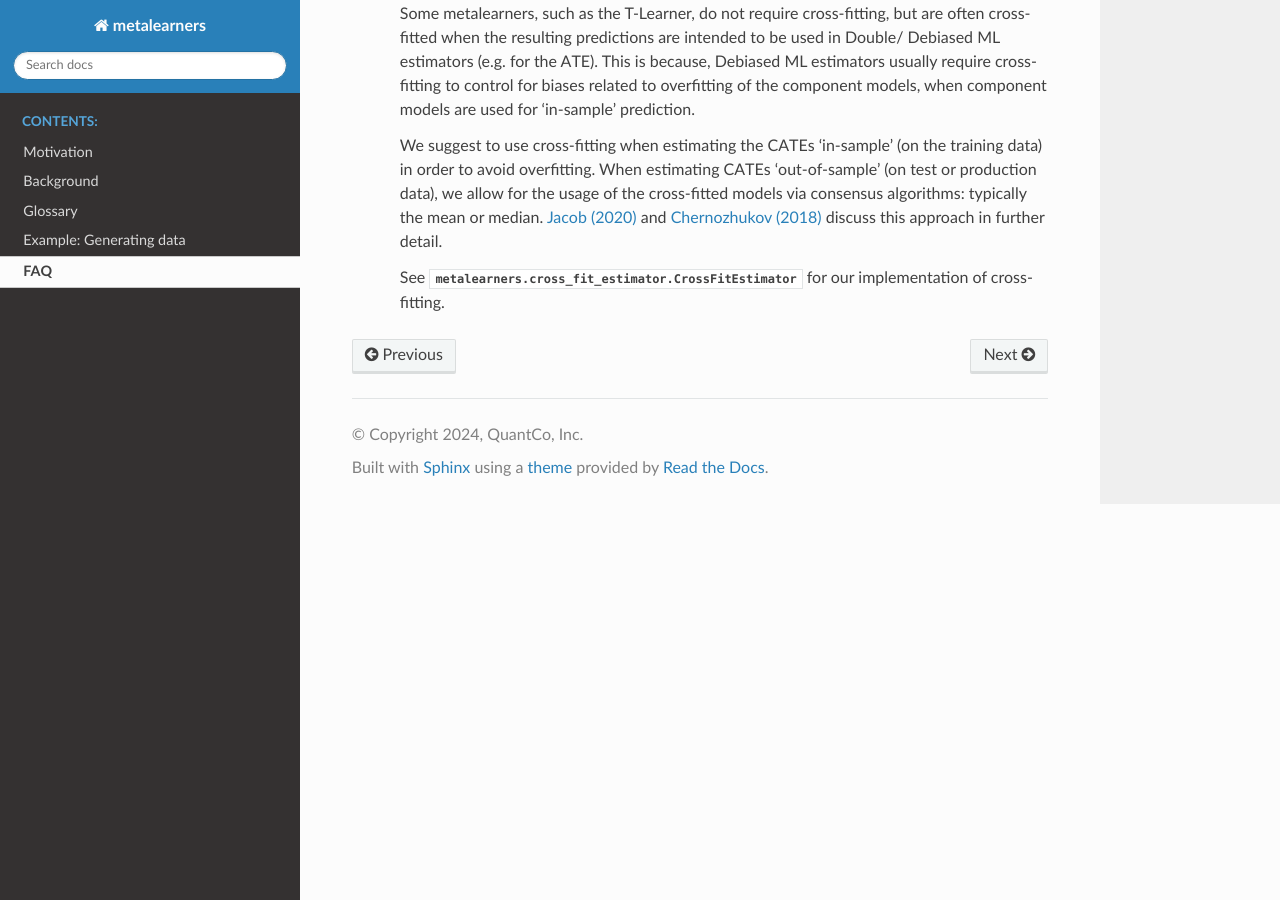
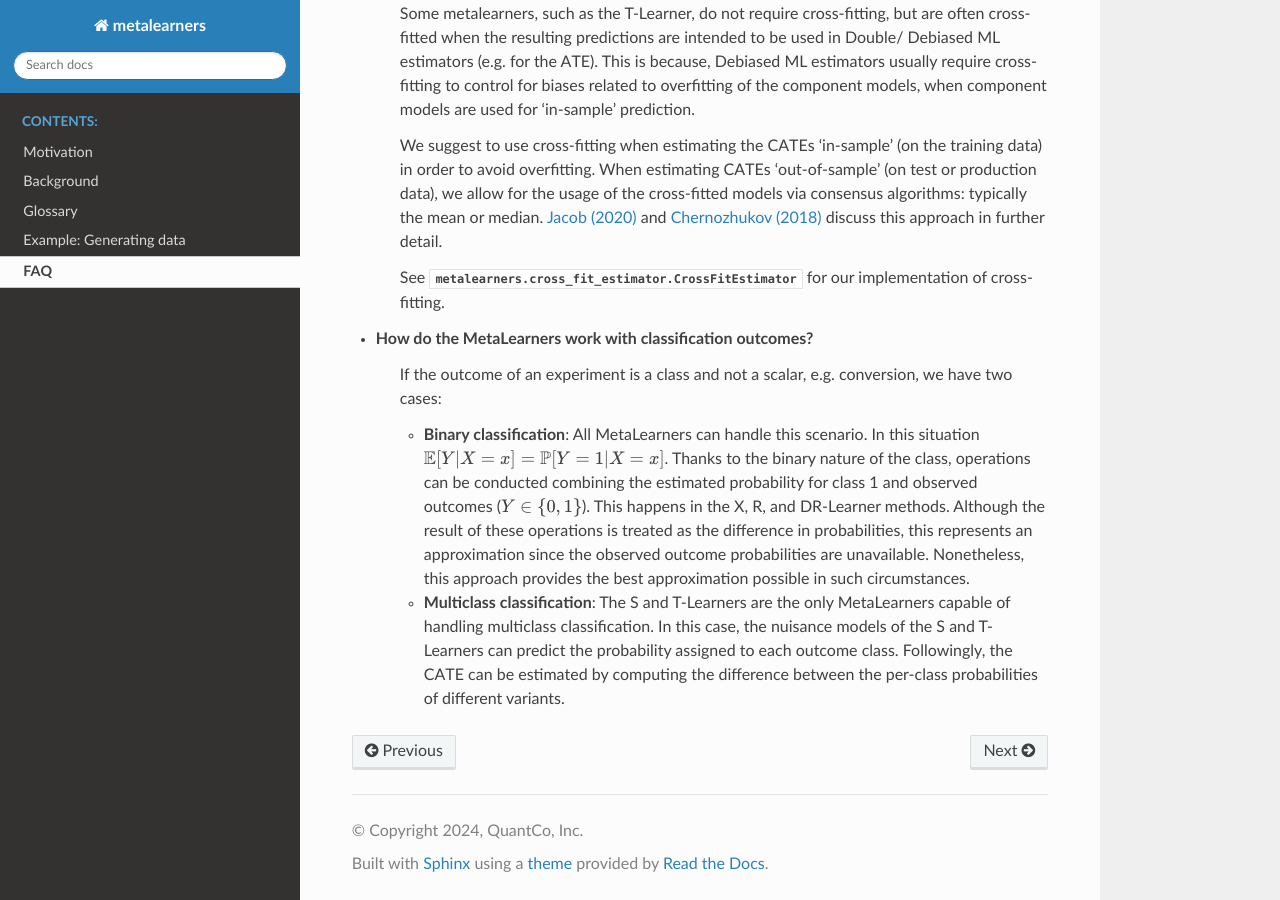
Before and after one commit to Quantco/metalearners, a Sphinx documentation site: the page built from docs/faq.rst, in a window 1280 px wide and 900 px high, scrolled down 2030 px. Built offline with Sphinx 7.4.7 and the Read the Docs theme 2.0.0, drawn with Linux system fonts in a browser that asks for light colours; pages that are not in the unit, such as notebooks, are missing from menus.

Commit message:
Add FAQ about classification outcome (#103)
Co-authored-by: Kevin Klein <7267523+kklein@users.noreply.github.com>

```diff
--- a/docs/faq.rst
+++ b/docs/faq.rst
@@ -95,3 +95,19 @@ FAQ
 
     See :class:`metalearners.cross_fit_estimator.CrossFitEstimator`
     for our implementation of cross-fitting.
+
+* **How do the MetaLearners work with classification outcomes?**
+    If the outcome of an experiment is a class and not a scalar, e.g. conversion,
+    we have two cases:
+
+    * **Binary classification**: All MetaLearners can handle this scenario. In this situation
+      :math:`\mathbb{E}[Y | X = x] = \mathbb{P}[Y = 1 | X = x]`. Thanks to the binary nature
+      of the class, operations can be conducted combining the estimated probability for class 1 and observed outcomes
+      (:math:`Y \in \{0,1\}`). This happens in the X, R, and DR-Learner methods. Although
+      the result of these operations is treated as the difference in probabilities, this
+      represents an approximation since the observed outcome probabilities are unavailable.
+      Nonetheless, this approach provides the best approximation possible in such circumstances.
+    * **Multiclass classification**: The S and T-Learners are the only MetaLearners capable
+      of handling multiclass classification. In this case, the nuisance models of the S
+      and T-Learners can predict the probability assigned to each outcome class.
+      Followingly, the CATE can be estimated by computing the difference between the per-class probabilities of different variants.
```
